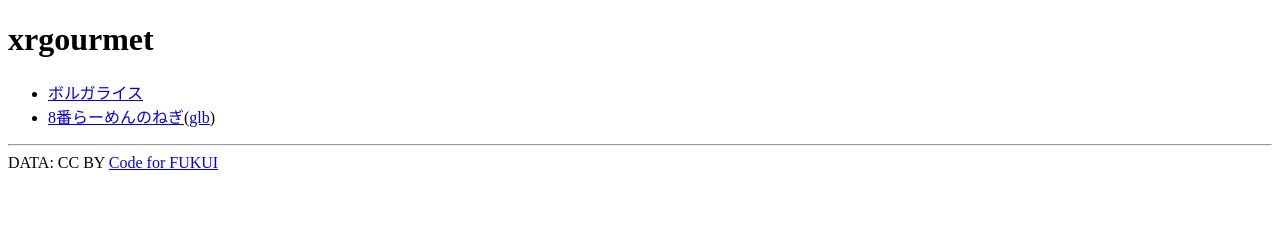
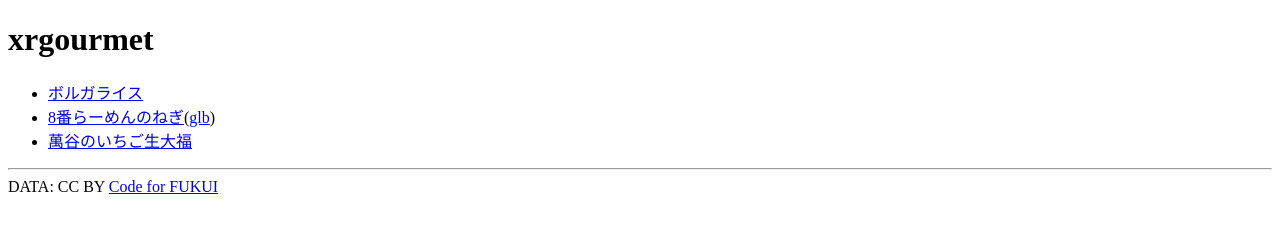
Before and after one commit to code4fukui/xrgourmet, a plain HTML site: page index.html in a window 1280 px wide. Drawn offline with Linux system fonts and the light colour scheme.

Commit message:
add 萬谷のいちご生大福

```diff
--- a/index.html
+++ b/index.html
@@ -5,6 +5,7 @@
 <ul>
 <li><a href="volgarice.usdz">ボルガライス</a></li>
 <li><a href="negi8.usdz">8番らーめんのねぎ</a>(<a href="negi8.glb">glb</a>)</li>
+<li><a href="mantani-ichigo.usdz">萬谷のいちご生大福</a></li>
 </ul>
 
 <hr>
```
Also changed, not shown: 1 other file.
